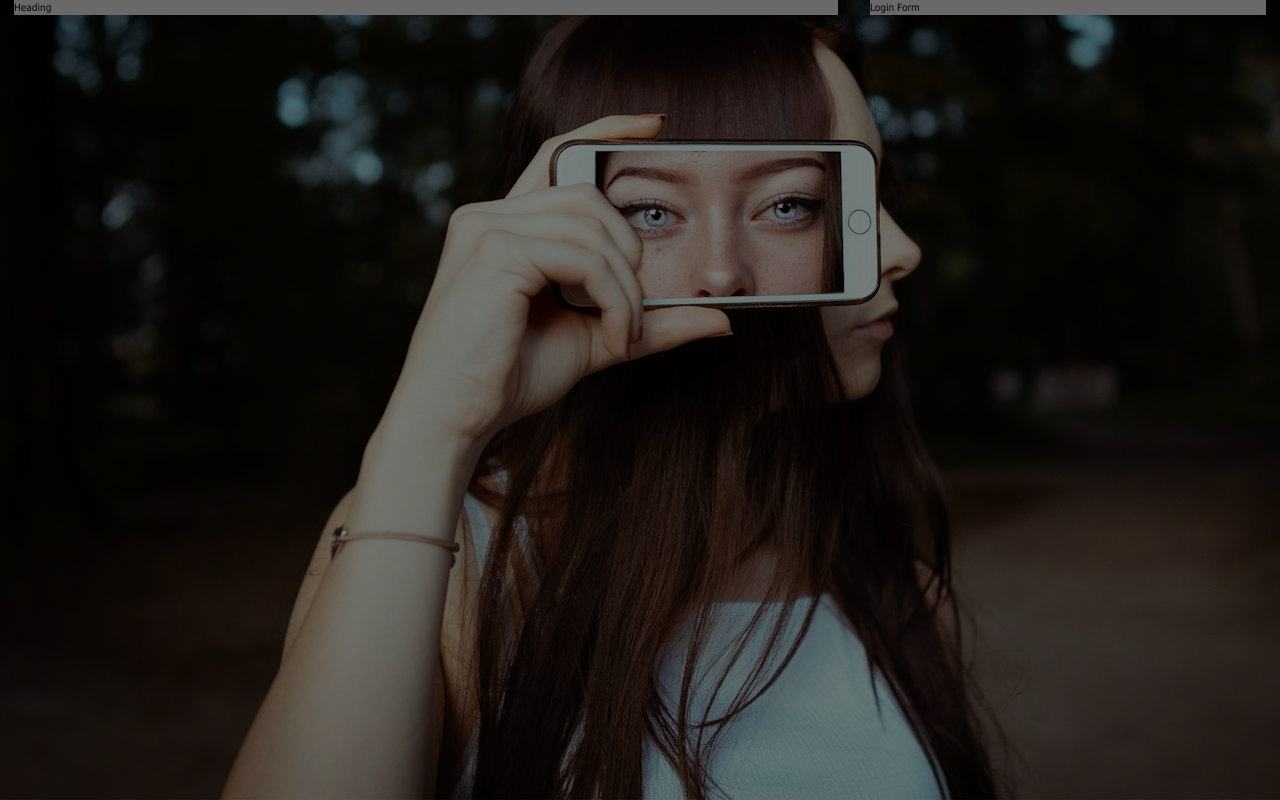
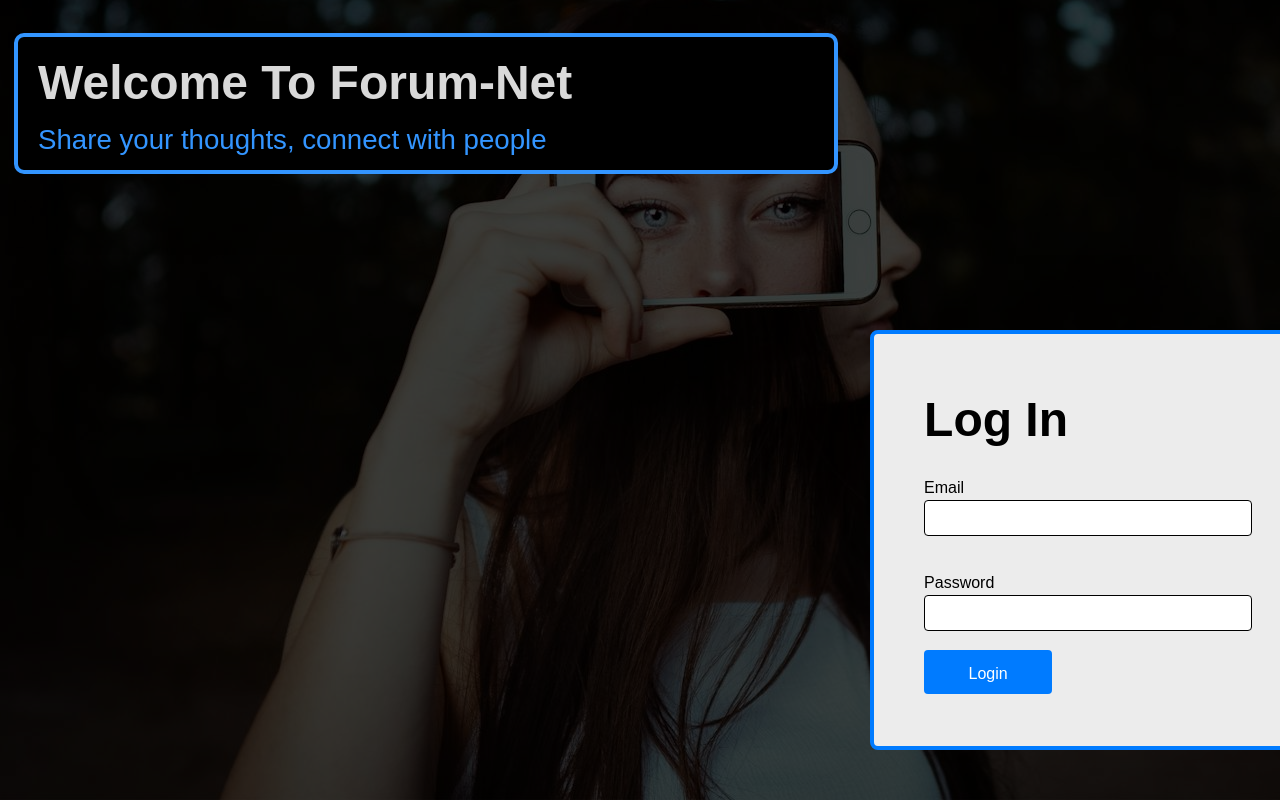
Before and after one commit to almagit2023/responsive-grid-layout-1, a website: page index.html in a window 1280 px wide. Drawn offline with Linux system fonts and the light colour scheme; a web font is replaced by a local one.

Commit message:
css changes added

```diff
--- a/index.html
+++ b/index.html
@@ -9,21 +9,42 @@
 </head>
 
 <body>
-
-
   <!-- This is main content section -->
   <main class="background-image">
 
     <!-- Grid Layout -->
-    <section id="grid" class="grid-layout">
+    <section id="grid" lass="grid-layout">
+
       <div class="row">
         <div class="row__col-2-of-3">
-          Heading
+          <div class="header">
+            <h1 class="row__main-heading">Welcome To Forum-Net</h1>
+            <h4 class="row__subheading">Share your thoughts, connect with people</h4>
+          </div>
+          <!-- <img src="./assets/svg/network.svg" alt=""> -->
+
         </div>
+
         <div class="row__col-1-of-3">
-          Login Form
+          <form class="login-form" action="#">
+            <h1>Log In</h1>
+            <div class="input-group">
+              <label class="input-group__label">Email</label>
+              <input class="input-group__text input-group__text--email" type="Email" id="email" name="email"
+                required><br><br>
+            </div>
+
+            <div class="input-group">
+              <label class="input-group__label">Password</label>
+              <input class="input-group__text input-group__text--password" type="Password" id="password" name="password"
+                required><br><br>
+            </div>
+
+            <input type="submit" value="Login" class="btn btn--primary login-button">
+          </form>
         </div>
       </div>
+
     </section>
   </main>
 </body>
--- a/styles/base/_reset.css
+++ b/styles/base/_reset.css
@@ -51,5 +51,5 @@ html {
 
 body {
   font-family: var(--primary-font-family);
-  background-color: black
+  background-color: var(--primary-background-color)
 }
--- /dev/null
+++ b/styles/base/_typography.css
@@ -0,0 +1,8 @@
+h1 {
+  font-size: var(--primary-heading-h1);
+}
+
+h4 {
+  font-size: var(--primary-sub-heading-h4);
+  font-weight: var(--primary-subheading-weight);
+}
--- a/styles/base/_variables.css
+++ b/styles/base/_variables.css
@@ -1,4 +1,24 @@
 :root {
+  --main-container-max-width: 125.2rem;
+
   --base-font-size: 62.5%;
-  --primary-font-family: Tahoma, sans-serif;
+
+  --primary-font-family: 'Parkinsans', sans-serif;
+  --primary-heading-h1: 4.8rem;
+  --primary-sub-heading-h4: 2.765rem;
+
+  --gutter-horizontal-width: 3.2rem;
+
+
+  --primary-background-color: rgba(0, 0, 0, 1);
+  --background-overlay-color: rgba(0, 0, 0, 0.75);
+  --primary-main-heading-color: rgba(255, 255, 255, 0.85);
+  --primary-subheading-color: #3395ff;
+  --primary-subheading-weight: 400;
+
+  --primary-button-background: #007BFF;
+  --primary-button-text-color: rgba(255, 255, 255);
+  --primary-button-hover-border-color: #003166;
+
+  --form-background-color: #ECECEC;
 }
--- a/styles/components/_button.css
+++ b/styles/components/_button.css
@@ -0,0 +1,35 @@
+.btn {
+  width: 12.8rem;
+  height: 4.4rem;
+  border: none;
+  padding: 1.2rem 1.6rem;
+  border-radius: 0.4rem;
+  text-align: center;
+  position: relative;
+  top: 50%;
+  font-size: 1.6rem;
+
+}
+
+.btn--primary {
+  color: var(--primary-button-text-color);
+  background: var(--primary-button-background);
+  position: absolute;
+  top: 30rem;
+}
+
+.btn--primary:hover {
+  background-color: var(--primary-subheading-color);
+  transition: all 0.2s;
+  cursor: pointer;
+}
+
+.btn--primary:active {
+  border: 2px solid var(--primary-button-hover-border-color);
+  background-color: var(--primary-button-text-color);
+  color: var(--primary-button-hover-border-color);
+  cursor: pointer;
+  transition: all 0.2s;
+  transform: scale(1.05);
+  padding: 1rem 1.4rem;
+}
--- a/styles/components/_form-input.css
+++ b/styles/components/_form-input.css
@@ -0,0 +1,8 @@
+.input-group__text {
+  width: 32.8rem;
+  height: 3.6rem;
+  border-radius: 4px;
+  border: 0.25px solid;
+}
+
+.input-group__legend {}
--- /dev/null
+++ b/styles/components/_form.css
@@ -0,0 +1,8 @@
+form {
+  height: 42rem;
+  border-radius: 0.8rem;
+  padding: 4%;
+  background: var(--form-background-color);
+  position: relative;
+  border: 4px solid var(--primary-button-background);
+}
--- a/styles/layout/_container.css
+++ b/styles/layout/_container.css
@@ -16,6 +16,13 @@
   left: 0;
   width: 100%;
   height: 100%;
-  background-color: rgba(0, 0, 0, 0.5);
+  background-color: var(--background-overlay-color);
   z-index: 1;
 }
+
+.svg-network {
+  position: relative;
+  z-index: 4;
+  width: 50%;
+  fill: transparent;
+}
--- a/styles/layout/_grid.css
+++ b/styles/layout/_grid.css
@@ -1,18 +1,21 @@
 .row {
-  max-width: 125.2rem;
+  max-width: var(--main-container-max-width);
   margin: 0 auto;
+  position: relative;
 }
 
+
+
 .row .row__col-1-of-2 {
-  width: calc((100% - 6rem) / 2);
+  width: calc((100% - var(--gutter-horizontal-width)) / 2);
 }
 
 .row .row__col-1-of-3 {
-  width: calc((100% - 2 * 3.2rem) / 3);
+  width: calc((100% - 2 * var(--gutter-horizontal-width)) / 3);
 }
 
 .row .row__col-2-of-3 {
-  width: calc(2 * (100% - 2 * 3.2rem) / 3 + 3.2rem);
+  width: calc(2 * (100% - 2 * var(--gutter-horizontal-width)) / 3 + var(--gutter-horizontal-width));
 }
 
 .row::after {
@@ -21,11 +24,11 @@
   clear: both;
 }
 
-.row [class^=row__col-] {
-  float: left;
-  background-color: lightgrey;
+
+.row [class^=row__col-]:not(:last-child) {
+  margin-right: var(--gutter-horizontal-width);
 }
 
-.row [class^=row__col-]:not(:last-child) {
-  margin-right: 3.2rem;
+.row [class*=row__col-] {
+  float: left;
 }
--- a/styles/layout/_header.css
+++ b/styles/layout/_header.css
@@ -0,0 +1,21 @@
+.header {
+  position: relative;
+  z-index: 3;
+  background-color: var(--primary-background-color);
+  padding: 1rem 2rem;
+  border-radius: 1rem;
+  border: 4px solid var(--primary-subheading-color);
+  margin-top: 4%;
+}
+
+.header h1 {
+  color: var(--primary-main-heading-color);
+}
+
+.header h4 {
+  color: var(--primary-subheading-color);
+}
+
+.row__main-heading {}
+
+.row__subheading {}
--- a/styles/layout/_login.css
+++ b/styles/layout/_login.css
@@ -0,0 +1,21 @@
+.login-form {
+  position: absolute;
+  z-index: 3;
+  top: 33rem;
+}
+
+.login-form h1 {
+  color: var(--primary-background-color);
+}
+
+.input-group {
+  margin-top: 2rem;
+}
+
+.input-group__label {
+  font-size: 1.6rem;
+}
+
+.login-button {
+  margin-top: 1.6rem;
+}
--- a/styles/main.css
+++ b/styles/main.css
@@ -1,11 +1,19 @@
 @import "./base/_reset.css";
 @import "./base/_variables.css";
-@import "./layout/_container.css";
+@import "./base/_typography.css";
+
+@import "./vendors/_fonts.css";
 
 @import "./layout/_grid.css";
 
-@import "./components/_button.css";
-@import "./components/_form-input.css";
+@import "./layout/_container.css";
 
 @import "./layout/_header.css";
 @import "./layout/_footer.css";
+@import "./layout/_login.css";
+
+
+
+@import "./components/_button.css";
+@import "./components/_form-input.css";
+@import "./components/_form.css";
--- /dev/null
+++ b/styles/vendors/_fonts.css
@@ -0,0 +1 @@
+@import url('https://fonts.googleapis.com/css2?family=Inter:ital,opsz,wght@0,14..32,100..900;1,14..32,100..900&family=Kumbh+Sans:wght@100..900&family=Nunito:ital,wght@0,200..1000;1,200..1000&family=Parkinsans:wght@300..800&family=Poppins:ital,wght@0,100;0,200;0,300;0,400;0,500;0,600;0,700;0,800;0,900;1,100;1,200;1,300;1,400;1,500;1,600;1,700;1,800;1,900&family=Roboto:ital,wght@0,100;0,300;0,400;0,500;0,700;0,900;1,100;1,300;1,400;1,500;1,700;1,900&family=Space+Grotesk:wght@300..700&display=swap');
```
Also changed, not shown: assets/images/background-720-540.jpg (renamed from assets/images/background-ipad.jpg), assets/svg/network.svg (added).
